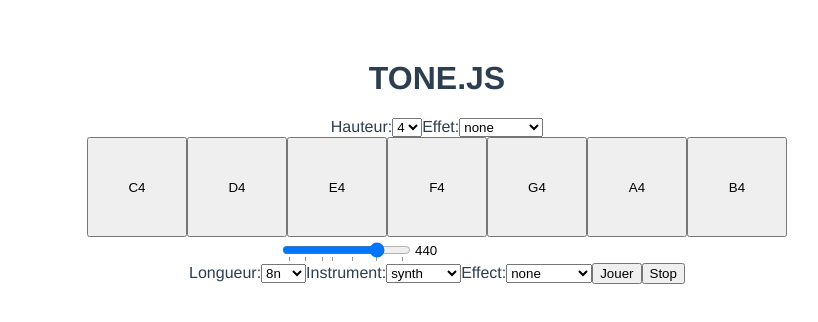
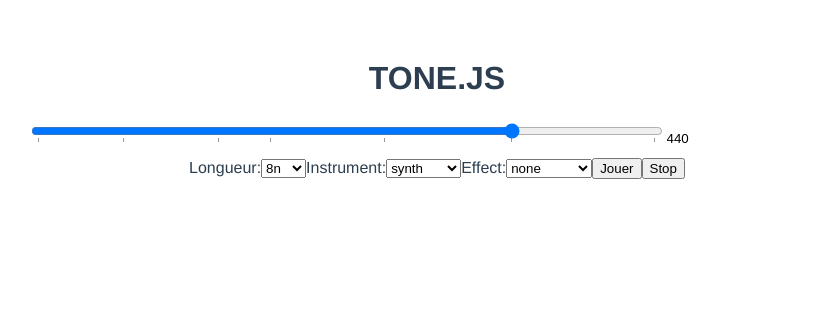
Before and after one commit to Florian-Piault/Synesthesia, a Vue app in the folder ht-sound/: page / in a window 1280 px wide. Shown: the top 322 px of the page, without its empty margins (203-1021 px from the left). Built offline with nearby package versions, Linux system fonts and the light colour scheme.

Commit message:
clean code (sound)

```diff
--- a/ht-sound/src/App.vue
+++ b/ht-sound/src/App.vue
@@ -3,23 +3,23 @@
     <h1>TONE.JS</h1>
 
     <!-- HAUTEURS -->
-    <label>Hauteur:</label>
+    <!-- <label>Hauteur:</label>
     <select v-model="Height">
       <option v-for="height in heights" :value="height" :key="height"> {{height}}</option>
-    </select>
+    </select> -->
 
     <!-- EFFETS -->
-    <label>Effet:</label>
+    <!-- <label>Effet:</label>
     <select v-model="Effect">
       <option v-for="effect in effects" :value="effect" :key="effect"> {{effect}}</option>
-    </select>
+    </select> -->
 
     <!-- STOP -->
     <!-- <button @click="$refs.myNote.stopAudio()">STOP</button> -->
 
-    <div class="notes-panel">
+    <!-- <div class="notes-panel">
       <Note v-for="note in notes" :pitch="note + Height" :effect="Effect" :key="note" ref="myNote"></Note>
-    </div>
+    </div> -->
 
     <Ampli/>
 
@@ -28,42 +28,42 @@
 </template>
 
 <script>
-import Note from './components/Note.vue';
+// import Note from './components/Note.vue';
 import Ampli from './components/Ampli.vue';
 
 export default {
   name: 'App',
   components: {
-    Note,
+    // Note,
     Ampli
   },
   data() {
     return {
-        Height: '4',
-        Effect: 'none',
-        notes: [
-        'C',
-        'D',
-        'E',
-        'F',
-        'G',
-        'A',
-        'B',
-      ],
-      heights: [
-        '0',
-        '1',
-        '2',
-        '3',
-        '4',
-        '5',
-      ],
-      effects: [
-        'none',
-        'reverb',
-        'chorus',
-        'bitCrusher'
-      ]
+      //   Height: '4',
+      //   Effect: 'none',
+      //   notes: [
+      //   'C',
+      //   'D',
+      //   'E',
+      //   'F',
+      //   'G',
+      //   'A',
+      //   'B',
+      // ],
+      // heights: [
+      //   '0',
+      //   '1',
+      //   '2',
+      //   '3',
+      //   '4',
+      //   '5',
+      // ],
+      // effects: [
+      //   'none',
+      //   'reverb',
+      //   'chorus',
+      //   'bitCrusher'
+      // ]
     }
   }
 }
--- a/ht-sound/src/components/Ampli.vue
+++ b/ht-sound/src/components/Ampli.vue
@@ -49,6 +49,7 @@
     playSound() {
       let synth;
       let effect;
+      const seq = ["E4", "D#4", "E4", "D#4", "E4", "B3", "D4", "C4", "A3"];
 
       // INSTRUMENT
       if (this.instrument === 'fmSynth') synth = new Tone.FMSynth();
@@ -66,9 +67,6 @@
       }
       else synth = synth.toDestination();
 
-      // fur elise
-      const seq = ["E4", "D#4", "E4", "D#4", "E4", "B3", "D4", "C4", "A3"];
-      // const seq = ["C4", ["E4", "D4", "E4"], "G4", ["A4", "G4"]];
       new Tone.Sequence((time, note) => {
         synth.triggerAttackRelease(note, 0.1, time);
       }, seq).start(0);
@@ -83,6 +81,12 @@
 </script>
 
 <style>
+  .gauge {
+    width: 50%;
+    margin-bottom: 16px;
+
+  }
+
   .gauge-container {
     display: flex;
     flex-direction: row;
```
